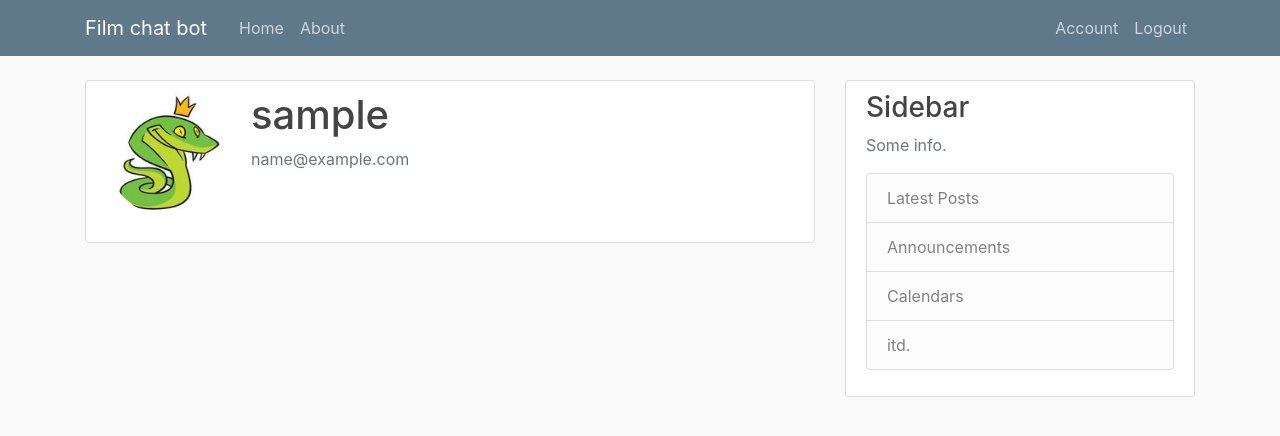
After one commit to sleter/full_featured_web_app, a Flask app: page /account in a window 1280 px wide. The commit adds this page. Shown: the top 436 px of the page. Run offline with Flask 2, Linux system fonts and the light colour scheme; the visitor is signed in with stand-in values (Sample User, id 1); data comes from the database, SQL or seed files in the repository; some libraries are stand-ins or nearby versions.

Commit message:
accounts

```diff
--- a/app/models.py
+++ b/app/models.py
@@ -1,7 +1,12 @@
 from datetime import datetime
-from app import db
+from app import db, login_manager
+from flask_login import UserMixin
 
-class User(db.Model):
+@login_manager.user_loader
+def load_user(user_id):
+    return User.query.get(int(user_id))
+
+class User(db.Model, UserMixin):
     id = db.Column(db.Integer, primary_key=True)
     username = db.Column(db.String(20), unique=True, nullable=False)
     email = db.Column(db.String(120), unique=True, nullable=False)
--- a/app/routes.py
+++ b/app/routes.py
@@ -1,7 +1,8 @@
 from app.models import User, Post
 from app.forms import RegistrationForm, LoginForm
-from flask import render_template, url_for, flash, redirect
-from app import app
+from flask import render_template, url_for, flash, redirect, request
+from app import app, db, bcrypt
+from flask_login import login_user, current_user, logout_user, login_required
 
 #test_data
 posts = [
@@ -33,20 +34,43 @@ def about():
 
 @app.route("/register", methods=['GET', 'POST'])
 def register():
+    if current_user.is_authenticated:
+        return redirect(url_for('home'))
     form = RegistrationForm()
     if(form.validate_on_submit()):
+        hashed_password = bcrypt.generate_password_hash(form.password.data).decode('utf-8')
+        user = User(username=form.username.data, email=form.email.data, password=hashed_password)
+        db.session.add(user)
+        db.session.commit()
         #warning it works only with python 3.6.5 (use .format for older versions)
         flash(f'Account created for {form.username.data}!', 'success')
-        return redirect(url_for('home'))
+        return redirect(url_for('login'))
     return render_template('register.html', title='Register', form=form)
 
 @app.route("/login", methods=['GET', 'POST'])
 def login():
+    if current_user.is_authenticated:
+        return redirect(url_for('home'))
     form = LoginForm()
     if(form.validate_on_submit()):
-        if(form.email.data == 'admin@wp.pl' and form.password.data == '12345'):
-            flash('You have been logged in!', 'success')
-            return redirect(url_for('home'))
+        user = User.query.filter_by(email=form.email.data).first()
+        if(user and bcrypt.check_password_hash(user.password, form.password.data)):
+            login_user(user, remember=form.remember.data)
+            #if we want to access page only for logged in users it will redirect after loggin
+            next_page = request.args.get('next')
+            return redirect(next_page) if next_page else redirect(url_for('home'))
         else:
             flash('You fucked up logging in x-D', 'danger')
     return render_template('login.html', title='Login', form=form)
+
+
+@app.route("/logout")
+def logout():
+    logout_user()
+    return redirect(url_for('home'))
+
+@app.route("/account")
+@login_required
+def account():
+    image_file = url_for('static', filename='profile_pics/' + current_user.image_file)
+    return render_template('account.html', title='Account', image_file=image_file)
--- /dev/null
+++ b/app/templates/account.html
@@ -0,0 +1,13 @@
+{% extends "layout.html" %}
+{% block content %}
+    <div class="content-section">
+      <div class="media">
+        <img class="rounded-circle account-img" src="{{ image_file }}">
+        <div class="media-body">
+          <h2 class="account-heading">{{ current_user.username }}</h2>
+          <p class="text-secondary">{{ current_user.email }}</p>
+        </div>
+      </div>
+  <!-- FORM HERE -->
+</div>
+{% endblock content %}
--- a/app/templates/layout.html
+++ b/app/templates/layout.html
@@ -33,8 +33,13 @@
             </div>
             <!-- Navbar Right Side -->
             <div class="navbar-nav">
-              <a class="nav-item nav-link" href="{{ url_for('login') }}">Login</a>
-              <a class="nav-item nav-link" href="{{ url_for('register') }}">Register</a>
+                {% if current_user.is_authenticated %}
+                    <a class="nav-item nav-link" href="{{ url_for('account') }}">Account</a>
+                    <a class="nav-item nav-link" href="{{ url_for('logout') }}">Logout</a>
+                {% else %}
+                    <a class="nav-item nav-link" href="{{ url_for('login') }}">Login</a>
+                    <a class="nav-item nav-link" href="{{ url_for('register') }}">Register</a>
+                {% endif %}
             </div>
           </div>
         </div>
--- a/app/templates/login.html
+++ b/app/templates/login.html
@@ -37,7 +37,7 @@
                 </div>
             </fieldset>
             <div class="form-group">
-                {{ form.submit(class="btn btn-out;ine-info") }}
+                {{ form.submit(class="btn btn-outline-info") }}
             </div>
             <small class="text-muted ml-2">
                 <a href="#">Forgot Password?</a>
--- a/app/templates/register.html
+++ b/app/templates/register.html
@@ -60,7 +60,7 @@
                 </div>
             </fieldset>
             <div class="form-group">
-                {{ form.submit(class="btn btn-out;ine-info") }}
+                {{ form.submit(class="btn btn-outline-info") }}
             </div>
         </form>
     </div>
```
Also changed, not shown: app/__init__.py (+8 -0 lines), app/forms.py (+14 -1 lines), app/static/profile_pics/default.jpeg (added).
